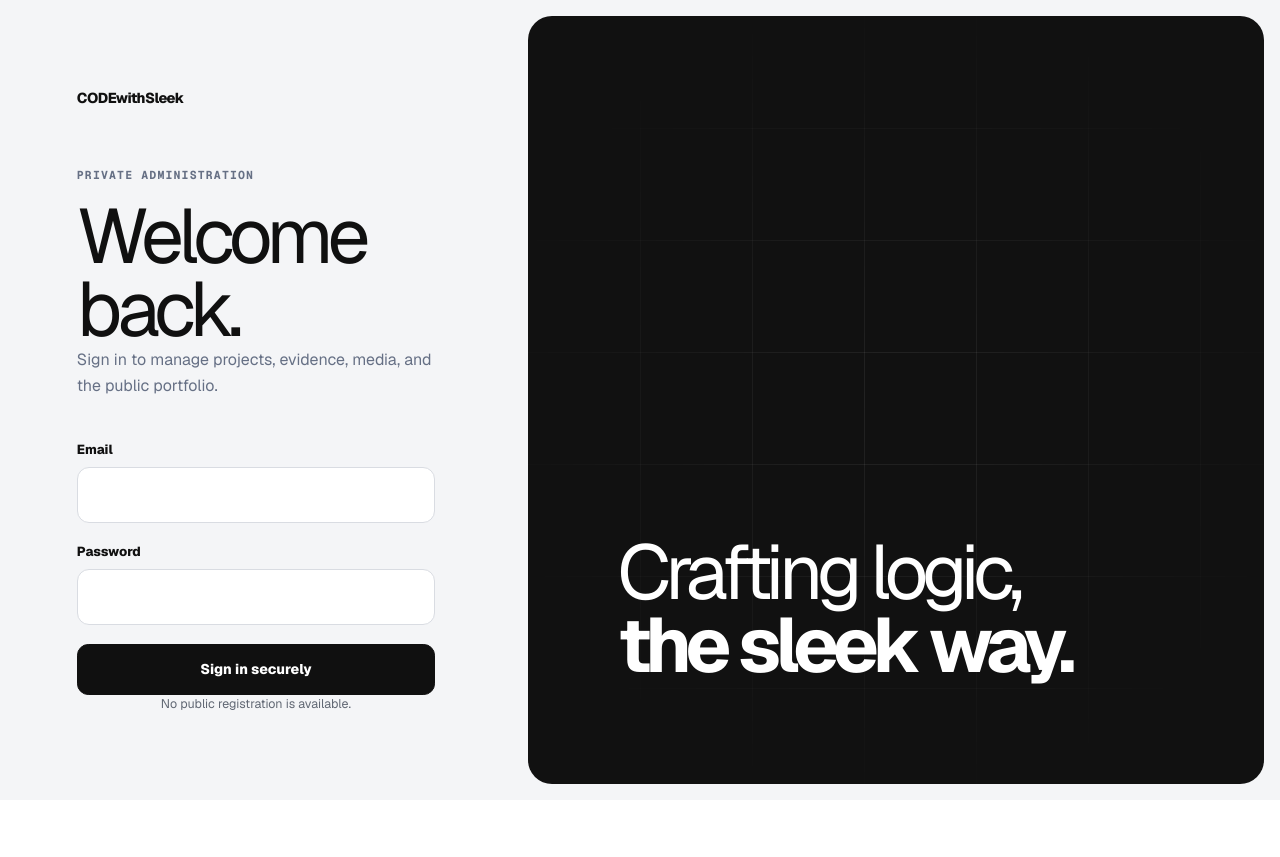
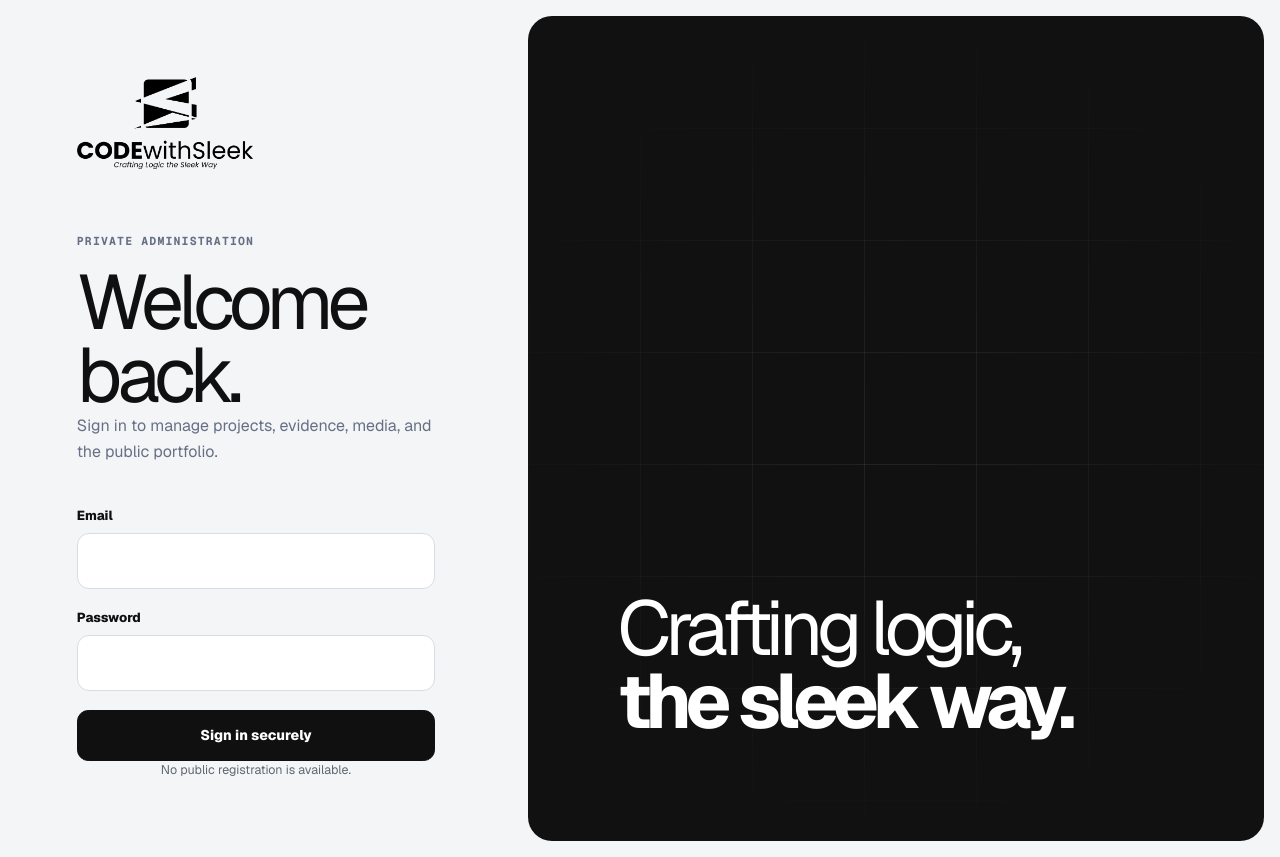
Before and after one commit to sleek-ennju/codewithsleek-portfolio_001, a Next.js app: page /admin/login in a window 1280 px wide. Before the commit the page ends 800 px from the top, so only its background shows below. Built offline with nearby package versions, Linux system fonts and the light colour scheme; no server answers.

Commit message:
feat: integrate official brand logos

```diff
--- a/src/app/admin/login/page.tsx
+++ b/src/app/admin/login/page.tsx
@@ -1,5 +1,6 @@
 import type { Metadata } from "next";
 import Link from "next/link";
+import Image from "next/image";
 import { redirect } from "next/navigation";
 
 import { auth } from "@/auth";
@@ -19,7 +20,7 @@ export default async function AdminLoginPage() {
   return (
     <main className="admin-login-page">
       <div className="admin-login-panel">
-        <Link className="admin-login-brand" href="/">CODEwithSleek</Link>
+        <Link className="admin-login-brand" href="/" aria-label="CODEwithSleek home"><Image src="/logos/cws_logo_wordmark.png" alt="CODEwithSleek — Crafting logic the sleek way" width={1300} height={683} priority sizes="180px" /></Link>
         <p className="admin-eyebrow">Private administration</p>
         <h1>Welcome back.</h1>
         <p className="admin-login-copy">Sign in to manage projects, evidence, media, and the public portfolio.</p>
--- a/src/app/globals.css
+++ b/src/app/globals.css
@@ -99,13 +99,10 @@ a {
   height: 2.4rem;
   display: grid;
   place-items: center;
-  border-radius: 0.55rem;
-  background: var(--ink);
-  color: white;
-  font-family: var(--font-mono), monospace;
-  font-weight: 700;
-  transform: skew(-8deg);
-}
+  overflow: hidden;
+}
+
+.brand-mark img { width: 100%; height: 100%; object-fit: contain; }
 
 .brand-copy {
   display: grid;
@@ -901,11 +898,8 @@ a {
   align-items: end;
 }
 
-.footer-brand {
-  margin: 0;
-  font-size: 1.1rem;
-  font-weight: 750;
-}
+.footer-identity { width: clamp(8.5rem, 13vw, 11rem); }
+.footer-identity img { width: 100%; height: auto; display: block; filter: invert(1); }
 
 .footer-note,
 .footer-label,
@@ -1311,6 +1305,9 @@ a {
   letter-spacing: -0.04em;
 }
 
+.admin-login-brand { width: 11rem; }
+.admin-login-brand img { width: 100%; height: auto; display: block; }
+
 .admin-login-panel h1,
 .admin-page-heading h1,
 .admin-standalone-title {
@@ -1460,11 +1457,10 @@ a {
   height: 2rem;
   display: grid;
   place-items: center;
-  border-radius: 0.5rem;
-  background: var(--ink);
-  color: white;
-  font-family: var(--font-mono), monospace;
-}
+  overflow: hidden;
+}
+
+.admin-brand > span img { width: 100%; height: 100%; object-fit: contain; }
 
 .admin-sidebar nav {
   display: grid;
--- a/src/components/admin/admin-shell.tsx
+++ b/src/components/admin/admin-shell.tsx
@@ -1,4 +1,5 @@
 import Link from "next/link";
+import Image from "next/image";
 
 import { endAdminSession } from "@/features/auth/actions";
 
@@ -18,7 +19,7 @@ export function AdminShell({ children, adminName }: { children: React.ReactNode;
     <div className="admin-shell">
       <aside className="admin-sidebar">
         <Link className="admin-brand" href="/admin/dashboard">
-          <span>S</span><strong>CODEwithSleek</strong>
+          <span><Image src="/logos/cws_logo_mark.png" alt="" width={460} height={383} sizes="32px" /></span><strong>CODEwithSleek</strong>
         </Link>
         <nav aria-label="Administration">
           {adminNavigation.map((item) => (
--- a/src/components/layout/site-footer.tsx
+++ b/src/components/layout/site-footer.tsx
@@ -1,8 +1,9 @@
 import Link from "next/link";
+import Image from "next/image";
 import { getSiteSettings } from "@/features/settings/queries";
 
 export async function SiteFooter() {
   const settings = await getSiteSettings();
   const socials = [{ label: "GitHub", href: settings.githubUrl }, { label: "LinkedIn", href: settings.linkedinUrl }, { label: "X", href: settings.xUrl }].filter((item): item is { label: string; href: string } => Boolean(item.href));
-  return <footer className="site-footer"><div className="container footer-grid"><div><p className="footer-brand">{settings.brandName}</p><p className="footer-note">{settings.tagline}</p></div><div><p className="footer-label">Start a conversation</p><Link className="footer-pending" href={`mailto:${settings.contactEmail}`}>{settings.contactEmail}</Link></div><div><p className="footer-label">Elsewhere</p>{socials.length ? <div className="footer-socials">{socials.map((item) => <Link href={item.href} key={item.label} target="_blank">{item.label}</Link>)}</div> : <p className="footer-pending">Social profiles coming soon.</p>}</div><p className="footer-copyright">© {new Date().getFullYear()} Code with Sleek</p></div></footer>;
+  return <footer className="site-footer"><div className="container footer-grid"><div className="footer-identity"><Image src="/logos/cws_logo_wordmark.png" alt={`${settings.brandName} — ${settings.tagline}`} width={1300} height={683} sizes="180px" /></div><div><p className="footer-label">Start a conversation</p><Link className="footer-pending" href={`mailto:${settings.contactEmail}`}>{settings.contactEmail}</Link></div><div><p className="footer-label">Elsewhere</p>{socials.length ? <div className="footer-socials">{socials.map((item) => <Link href={item.href} key={item.label} target="_blank">{item.label}</Link>)}</div> : <p className="footer-pending">Social profiles coming soon.</p>}</div><p className="footer-copyright">© {new Date().getFullYear()} Code with Sleek</p></div></footer>;
 }
--- a/src/components/layout/site-header.tsx
+++ b/src/components/layout/site-header.tsx
@@ -1,4 +1,5 @@
 import Link from "next/link";
+import Image from "next/image";
 
 import { siteConfig } from "@/config/site";
 import { getSiteSettings } from "@/features/settings/queries";
@@ -10,7 +11,7 @@ export async function SiteHeader() {
     <header className="site-header">
       <div className="container nav-shell">
         <Link className="brand" href="/" aria-label="Code with Sleek home">
-          <span className="brand-mark" aria-hidden="true">S</span>
+          <span className="brand-mark" aria-hidden="true"><Image src="/logos/cws_logo_mark.png" alt="" width={460} height={383} priority sizes="40px" /></span>
           <span className="brand-copy">
             <strong>{settings.brandName}</strong>
             <small>{settings.tagline}</small>
```
Also changed, not shown: public/logos/cws_logo_mark.png (added), public/logos/cws_logo_wordmark.png (added).
